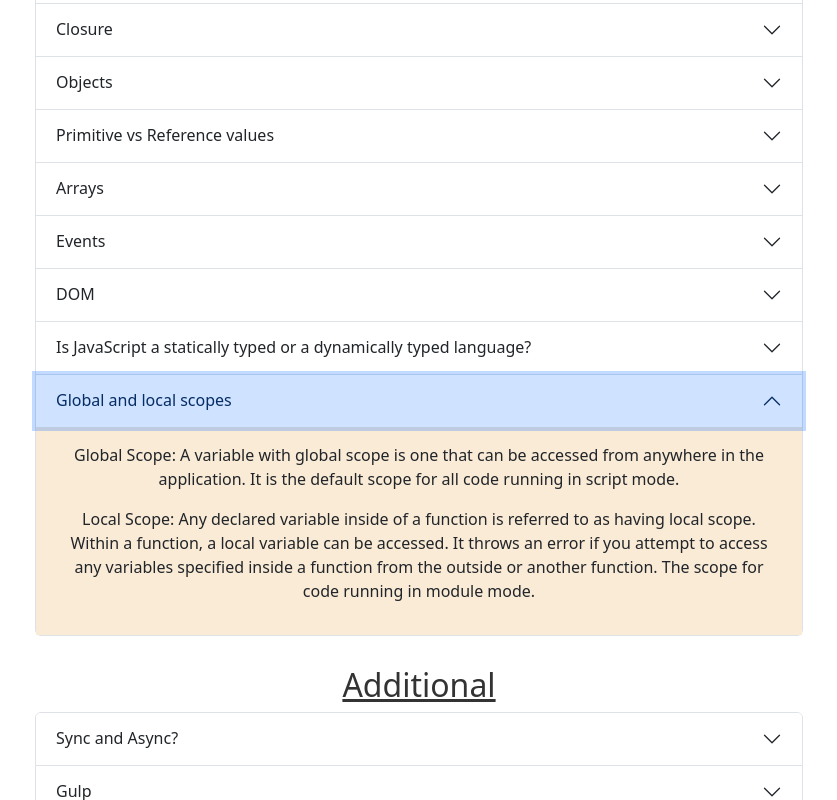
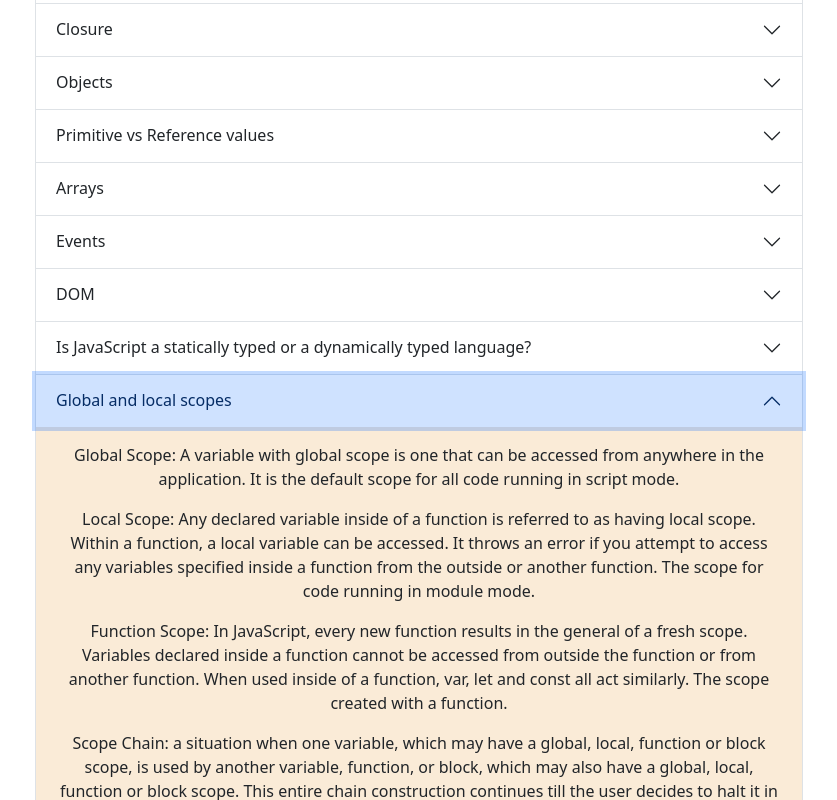
Before and after one commit to annie-uchiha/notes, a React (Create React App) app in the folder quiz-app/: page /notes in a window 1280 px wide. Both pictures are taken after a click on the button "Global and local scopes". Shown: the part 2424-3224 px from the top of the page, without its empty margins (221-1058 px from the left). Built offline with nearby package versions, Linux system fonts and the light colour scheme.

Commit message:
scopes notes

```diff
--- a/quiz-app/src/pages/Notes.js
+++ b/quiz-app/src/pages/Notes.js
@@ -790,6 +790,14 @@ function Notes() {
                 outside or another function. The scope for code running in
                 module mode.
               </p>
+              <p>Function Scope: In JavaScript, every new function results in the general of a fresh scope.
+                Variables declared inside a function cannot be accessed from outside the function or from another function.
+                When used inside of a function, var, let and const all act similarly. The scope created with a function.
+              </p>
+              <p>Scope Chain: a situation when one variable, which may have a global, local, function or block scope, is used by another
+                variable, function, or block, which may also have a global, local, function or block scope.
+                This entire chain construction continues till the user decides to halt it in accordance with the need.
+              </p>
             </Accordion.Body>
           </Accordion.Item>
         </Accordion>
```
